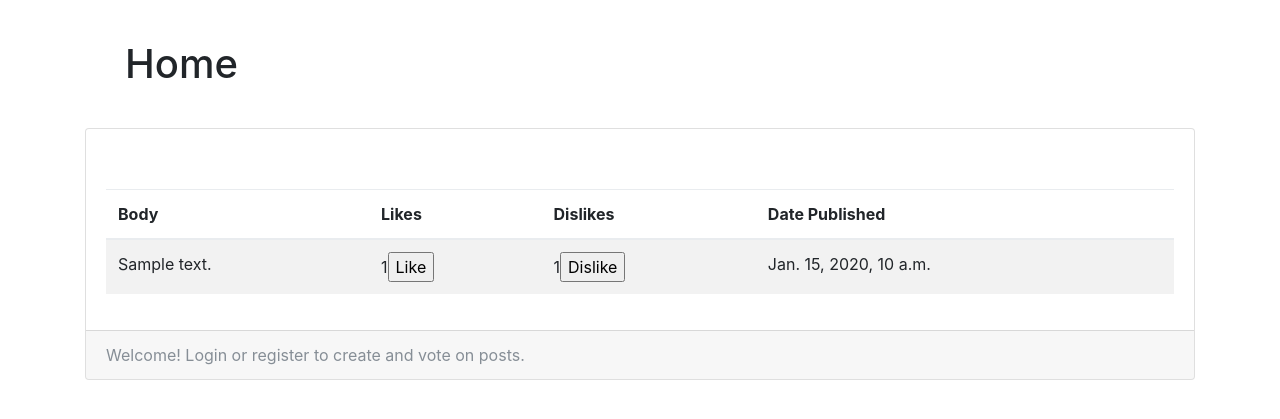
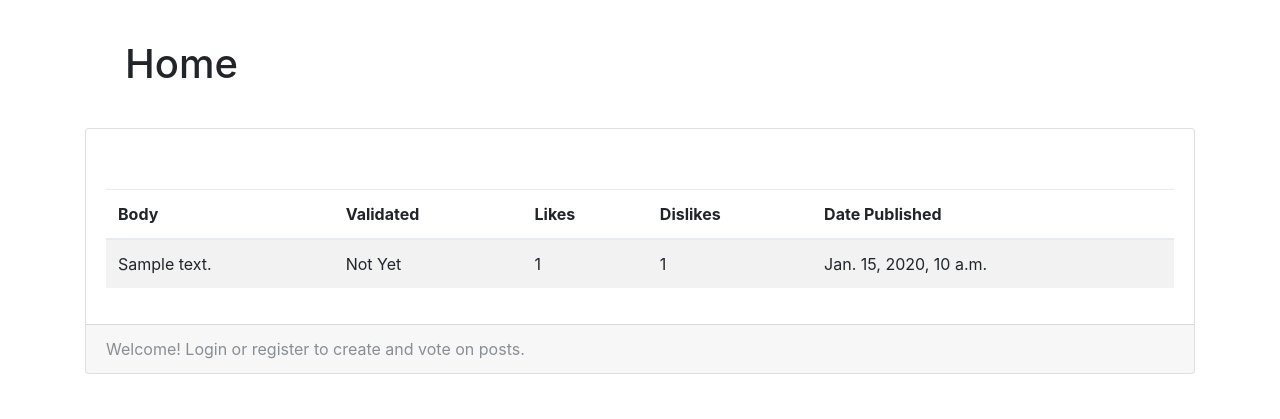
Before and after one commit to ztaylor2/django-twitter-game, a Django app: page / in a window 1280 px wide. Shown: the part 56-475 px from the top of the page. Run offline with Django 3.2, Linux system fonts and the light colour scheme; tables that the repository leaves empty hold one stand-in row (Sample ...); some libraries are stand-ins or nearby versions.

```diff
--- a/twitter_game/posts/models.py
+++ b/twitter_game/posts/models.py
@@ -5,7 +5,7 @@ from django.dispatch import receiver
 
 
 class UserProfile(models.Model):
-    """The imager profile model."""
+    """The profile model."""
 
     ELIGIBILITY_CHOICES = (
         ('Yes', 'Y'),
--- a/twitter_game/twitter_game/templates/twitter_game/home.html
+++ b/twitter_game/twitter_game/templates/twitter_game/home.html
@@ -9,10 +9,15 @@
       <div class="card">
         <div class="card-body">
 
+            {% if request.user.profile.eligibility == 'No' %}
+              You are not currently eligible to vote. You will be eligible 24 hours from {{ request.user.profile.time_ineligible }}
+            {% endif %}
+
             <table class="table table-striped" style="margin-top: 40px;">
               <thead>
                   <tr>
                       <th scope="col">Body</th>
+                      <th scope="col">Validated</th>
                       <th scope="col">Likes</th>
                       <th scope="col">Dislikes</th>
                       <th scope="col">Date Published</th>
@@ -24,8 +29,22 @@
 
                       <tr>
                           <td>{{ post.body }}</td>
-                          <td>{{ post.total_likes }}<input type="button" class="like" name="{{ post.id }}" value="Like" /></td>
-                          <td>{{ post.total_dislikes }}<input type="button" class="dislike" name="{{ post.id }}" value="Dislike" /></td>
+                          <td>{% if post.validated == 'Yes' %}
+                                &#10004;
+                              {% elif post.validated == 'No' %}
+                                &#10005;
+                              {% else %}
+                                Not Yet
+                              {% endif %}</td>
+                          <td>{{ post.total_likes }}
+                            {% if request.user.profile.eligibility == 'Yes' and post.validated == 'NA' %}
+                              <input type="button" class="like" name="{{ post.id }}" value="Like" />
+                            {% endif %}
+                          </td>
+                          <td>{{ post.total_dislikes }}
+                            {% if request.user.profile.eligibility == 'Yes' and post.validated == 'NA' %}
+                              <input type="button" class="dislike" name="{{ post.id }}" value="Dislike" /></td>
+                            {% endif %}
                           <td>{{ post.time_posted }}</td>
                       </tr>
 
--- a/twitter_game/twitter_game/views.py
+++ b/twitter_game/twitter_game/views.py
@@ -60,7 +60,7 @@ class HomeView(ListView):
         if posts_under_consideration:
             for post in posts_under_consideration:
                 minutes_since_creation = (datetime.now(timezone.utc) - post.time_posted).total_seconds() / 60
-                if minutes_since_creation > 1:
+                if minutes_since_creation > 60:
                     self.determine_post_validation(post)
                     self.assign_karma_points(post)
 
```
